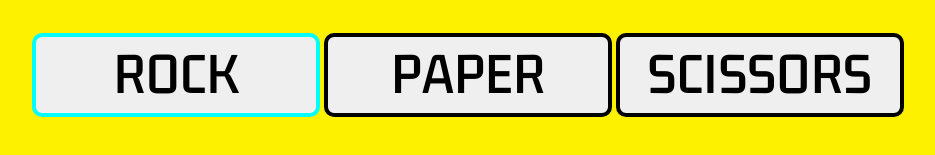
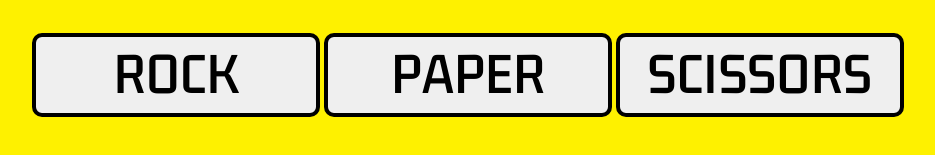
Before and after one commit to ironllama/cs-oth-rockpaperscissors, a plain HTML site: page rps.html in a window 1280 px wide. Both pictures are taken after a click on the button "ROCK". Shown: the part 473-628 px from the top of the page, without its empty margins (172-1107 px from the left). Drawn offline with Linux system fonts and the light colour scheme.

Commit message:
Removed status highlighting from rps.html

```diff
--- a/rps.html
+++ b/rps.html
@@ -66,10 +66,6 @@
             margin-top: 0.5em;
         }
 
-        .selected {
-            border: 4px solid aqua;
-        }
-
         .pic {
             display: none;
             width: 10em;
@@ -111,25 +107,21 @@
         </div>
     </div>
     <div id="me_controls">
-        <button id="me_rock_btn" class="me_btn" onclick="me_click('rock')">ROCK</button>
-        <button id="me_paper_btn" class="me_btn" onclick="me_click('paper')">PAPER</button>
-        <button id="me_scissors_btn" class="me_btn" onclick="me_click('scissors')">SCISSORS</button>
+        <button class="me_btn" onclick="me_click('rock')">ROCK</button>
+        <button class="me_btn" onclick="me_click('paper')">PAPER</button>
+        <button class="me_btn" onclick="me_click('scissors')">SCISSORS</button>
     </div>
     <script>
         const all_moves = ["rock", "paper", "scissors"];
         const all_pics = document.querySelectorAll(".pic");
-        const all_btns = document.querySelectorAll("#me_controls button");
         let me_move = "";
         let me_score = 0;
         let comp_score = 0;
 
         function me_click(new_move) {
+            me_move = new_move;
+
             all_pics.forEach(thisPic => thisPic.style.display = "none");
-
-            all_btns.forEach(thisBtn => thisBtn.classList.remove("selected"));
-            window["me_" + new_move + "_btn"].classList.add("selected");
-
-            me_move = new_move;
 
             playMove();
         }
```
Also changed, not shown: rps3.html (+2 -1 lines), 1 other file.
